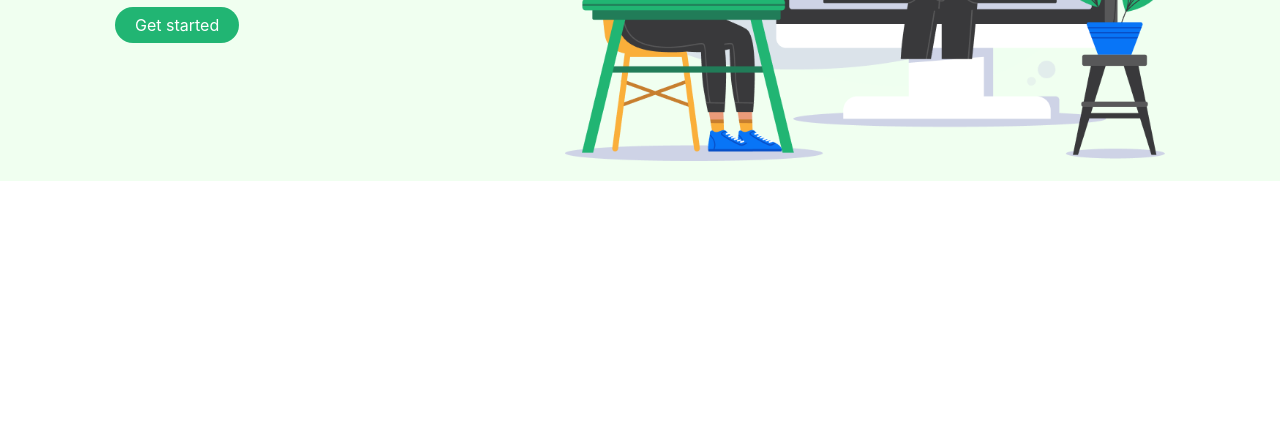
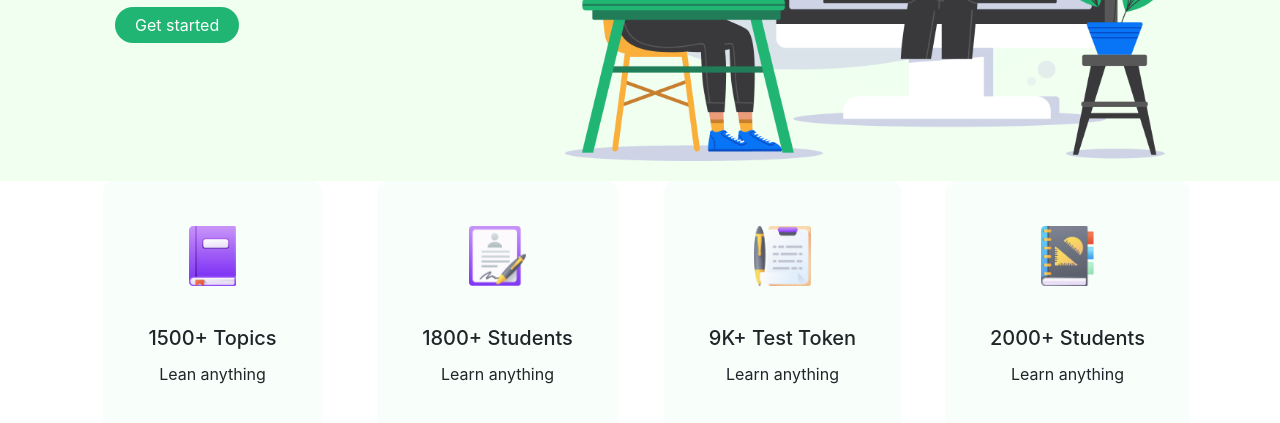
Before and after one commit to al-amin-khan/e-school, a plain HTML site: page index.html in a window 1280 px wide. Shown: the part 319-742 px from the top of the page. Drawn offline with Linux system fonts and the light colour scheme.

Commit message:
school portfolio banner card completed

```diff
--- a/css/style.css
+++ b/css/style.css
@@ -33,3 +33,21 @@
   color: white;
   border-radius: 35px;
 }
+
+.card{
+  border: none;
+  padding: 25px;
+  background-color: #F8FFFB;
+  border-radius: 10px;
+}
+
+.card:hover{
+  box-shadow: 7px 7px 14px lightgrey;
+}
+
+.card-img-top{
+  padding: 20px 20px;
+  margin: auto;
+  width: auto;
+  height: 100px;
+}
--- a/index.html
+++ b/index.html
@@ -61,6 +61,48 @@
   </div>
 
 
+  <div class="container">
+    <div class="row row-cols-1 row-cols-md-4">
+      <div class="col mb-3 d-flex align-items-center justify-content-center">
+        <div class="card h-100 ">
+          <img src="./images/ICON/book.png" class="card-img-top img-fluid" alt="...">
+          <div class="card-body text-center">
+            <h5 class="card-title">1500+ Topics</h5>
+            <p class="card-text">Lean anything</p>
+          </div>
+        </div>
+      </div>
+      <div class="col mb-3 d-flex align-items-center justify-content-center">
+        <div class="card h-100 ">
+          <img src="./images/ICON/Student.png" class="card-img-top" alt="...">
+          <div class="card-body text-center">
+            <h5 class="card-title">1800+ Students</h5>
+            <p class="card-text">Learn anything</p>
+          </div>
+        </div>
+      </div>
+      <div class="col mb-3 d-flex align-items-center justify-content-center">
+        <div class="card h-100">
+          <img src="./images/ICON/Test.png" class="card-img-top" alt="...">
+          <div class="card-body text-center">
+            <h5 class="card-title">9K+ Test Token</h5>
+            <p class="card-text">Learn anything</p>
+          </div>
+        </div>
+      </div>
+      <div class="col mb-3 d-flex align-items-center justify-content-center">
+        <div class="card h-100">
+          <img src="./images/ICON/Students.png" class="card-img-top" alt="...">
+          <div class="card-body text-center">
+            <h5 class="card-title">2000+ Students</h5>
+            <p class="card-text">Learn anything</p>
+          </div>
+        </div>
+      </div>
+    </div>
+  </div>
+
+
 
   <script src="js/jquery-3.5.1.min.js"></script>
   <script src="js/popper.min.js"></script>
```
